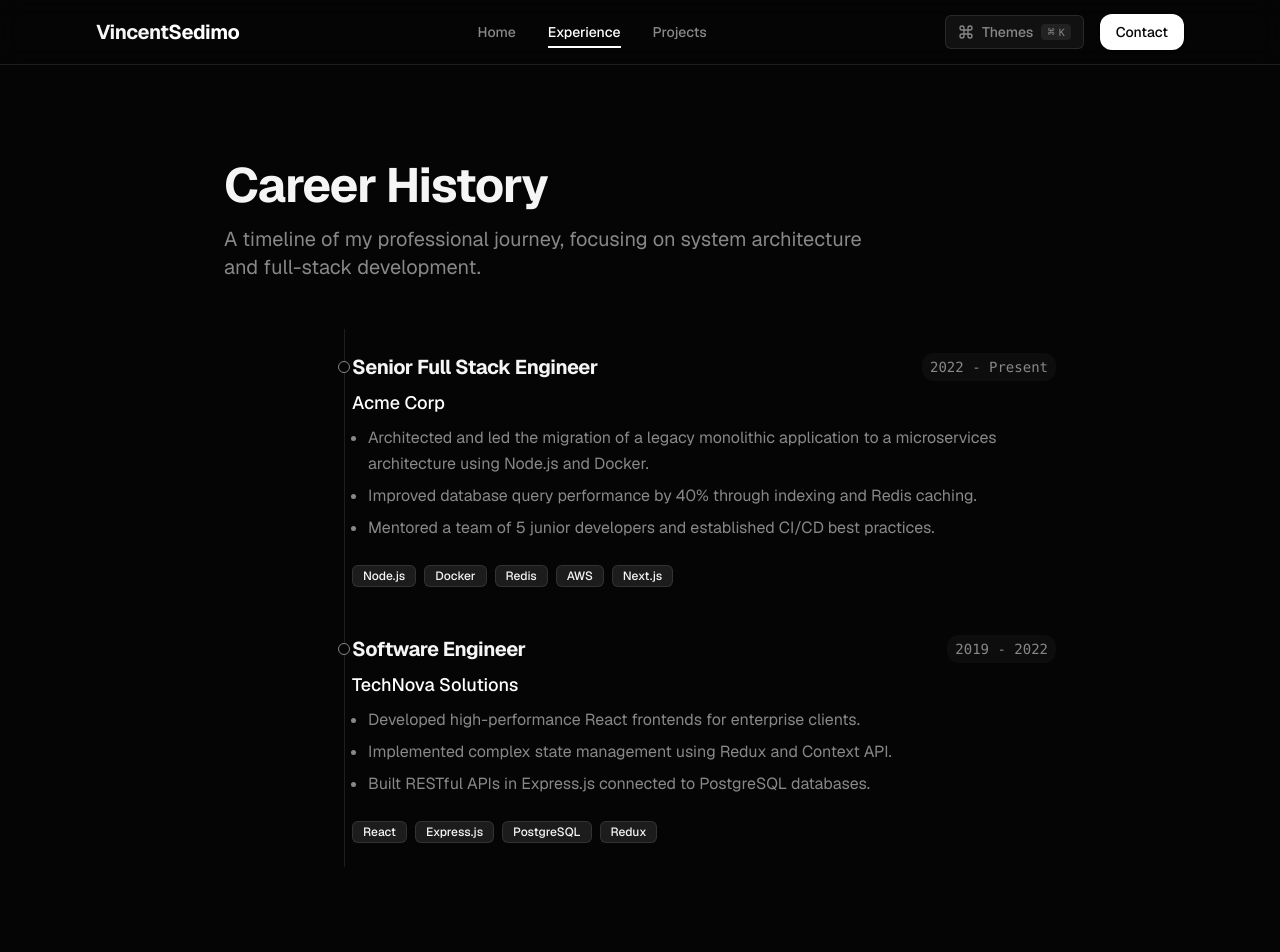
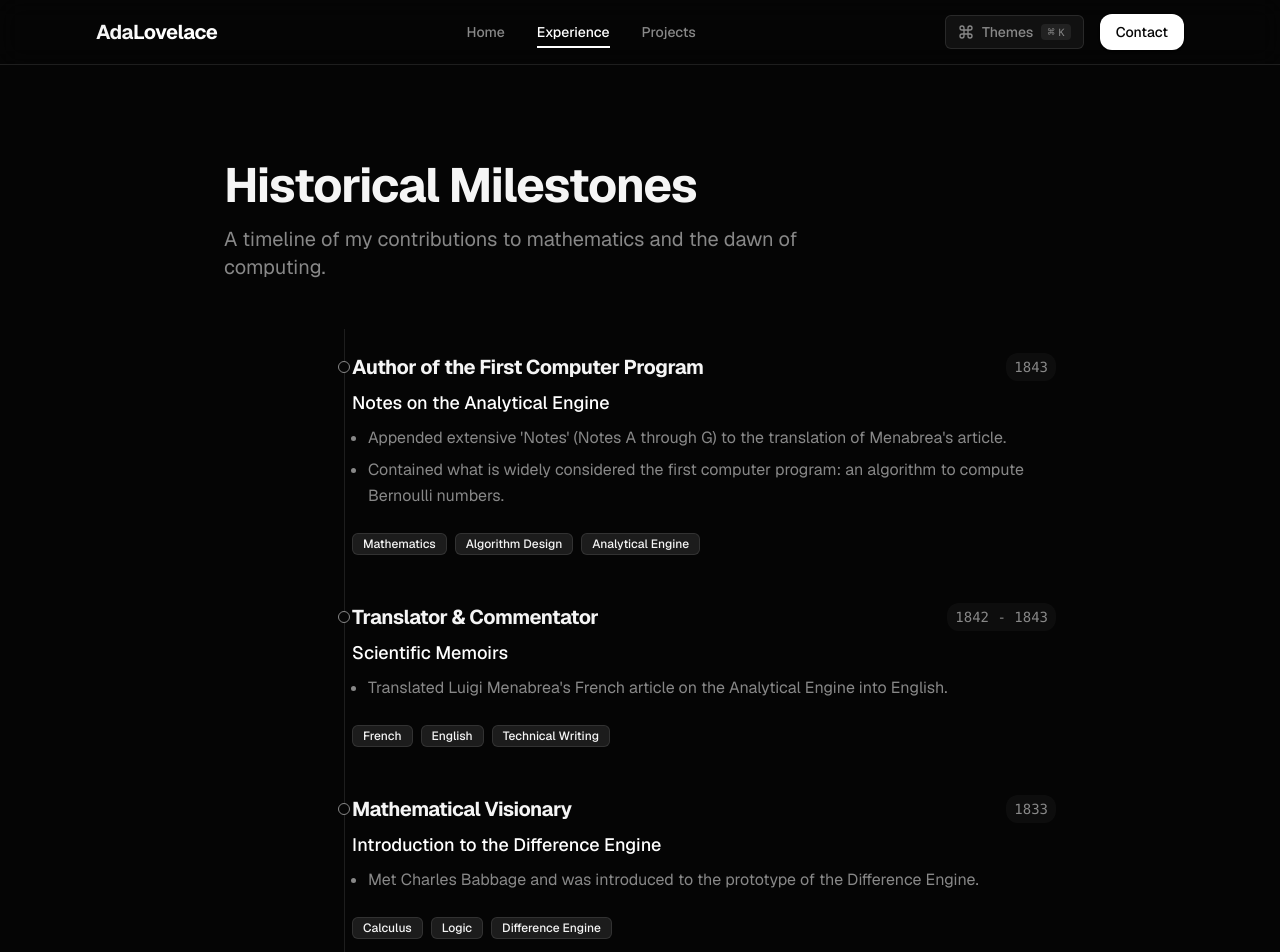
Before and after one commit to smartketeer/interactiveUI, a Next.js app: page /experience in a window 1280 px wide. Shown: the top 952 px of the page. Built offline with nearby package versions, Linux system fonts and the light colour scheme.

Commit message:
chore: Update portfolio content to Ada Lovelace and fix hydration warnings

```diff
--- a/src/app/api/contact/route.ts
+++ b/src/app/api/contact/route.ts
@@ -22,7 +22,7 @@ export async function POST(request: Request) {
   } catch (error) {
     if (error instanceof z.ZodError) {
       return NextResponse.json(
-        { message: "Validation error", errors: error.errors },
+        { message: "Validation error", errors: error.flatten().fieldErrors },
         { status: 400 }
       );
     }
--- a/src/app/api/status/route.ts
+++ b/src/app/api/status/route.ts
@@ -3,10 +3,10 @@ import { NextResponse } from "next/server";
 export async function GET() {
   // Simulate checking various systems for the "Senior Flex" widget
   const systems = [
-    { name: "Database", status: "operational", latency: Math.floor(Math.random() * 50) + 10 },
-    { name: "Redis Cache", status: "operational", latency: Math.floor(Math.random() * 20) + 5 },
-    { name: "Auth Service", status: "operational", latency: Math.floor(Math.random() * 100) + 20 },
-    { name: "Message Queue", status: Math.random() > 0.95 ? "degraded" : "operational", latency: Math.floor(Math.random() * 200) + 50 },
+    { name: "The Mill", status: "operational", latency: Math.floor(Math.random() * 50) + 10 },
+    { name: "The Store", status: "operational", latency: Math.floor(Math.random() * 20) + 5 },
+    { name: "Punched Cards", status: "operational", latency: Math.floor(Math.random() * 100) + 20 },
+    { name: "The Printer", status: Math.random() > 0.95 ? "degraded" : "operational", latency: Math.floor(Math.random() * 200) + 50 },
   ];
 
   const allOperational = systems.every(s => s.status === "operational");
--- a/src/app/experience/page.tsx
+++ b/src/app/experience/page.tsx
@@ -1,32 +1,38 @@
 import { TimelineItem } from "@/components/ui/TimelineItem";
 
 export const metadata = {
-  title: "Experience | Vincent Sedimo",
-  description: "Career history and professional experience.",
+  title: "Experience | Ada Lovelace",
+  description: "Career history and historical milestones.",
 };
 
 const experienceData = [
   {
-    role: "Senior Full Stack Engineer",
-    company: "Acme Corp",
-    period: "2022 - Present",
+    role: "Author of the First Computer Program",
+    company: "Notes on the Analytical Engine",
+    period: "1843",
     description: [
-      "Architected and led the migration of a legacy monolithic application to a microservices architecture using Node.js and Docker.",
-      "Improved database query performance by 40% through indexing and Redis caching.",
-      "Mentored a team of 5 junior developers and established CI/CD best practices."
+      "Appended extensive 'Notes' (Notes A through G) to the translation of Menabrea's article.",
+      "Contained what is widely considered the first computer program: an algorithm to compute Bernoulli numbers."
     ],
-    technologies: ["Node.js", "Docker", "Redis", "AWS", "Next.js"]
+    technologies: ["Mathematics", "Algorithm Design", "Analytical Engine"]
   },
   {
-    role: "Software Engineer",
-    company: "TechNova Solutions",
-    period: "2019 - 2022",
+    role: "Translator & Commentator",
+    company: "Scientific Memoirs",
+    period: "1842 - 1843",
     description: [
-      "Developed high-performance React frontends for enterprise clients.",
-      "Implemented complex state management using Redux and Context API.",
-      "Built RESTful APIs in Express.js connected to PostgreSQL databases."
+      "Translated Luigi Menabrea's French article on the Analytical Engine into English."
     ],
-    technologies: ["React", "Express.js", "PostgreSQL", "Redux"]
+    technologies: ["French", "English", "Technical Writing"]
+  },
+  {
+    role: "Mathematical Visionary",
+    company: "Introduction to the Difference Engine",
+    period: "1833",
+    description: [
+      "Met Charles Babbage and was introduced to the prototype of the Difference Engine."
+    ],
+    technologies: ["Calculus", "Logic", "Difference Engine"]
   }
 ];
 
@@ -35,9 +41,9 @@ export default function Experience() {
     <div className="flex flex-col gap-16 py-12 md:py-24">
       <section className="container mx-auto px-4 sm:px-6 lg:px-8 max-w-4xl">
         <div className="mb-12">
-          <h1 className="text-4xl md:text-5xl font-bold tracking-tight text-theme-text mb-4 font-heading">Career History</h1>
+          <h1 className="text-4xl md:text-5xl font-bold tracking-tight text-theme-text mb-4 font-heading">Historical Milestones</h1>
           <p className="text-xl text-theme-muted max-w-2xl font-body">
-            A timeline of my professional journey, focusing on system architecture and full-stack development.
+            A timeline of my contributions to mathematics and the dawn of computing.
           </p>
         </div>
 
--- a/src/app/page.tsx
+++ b/src/app/page.tsx
@@ -16,15 +16,15 @@ export default function Home() {
       <section className="container mx-auto px-4 sm:px-6 lg:px-8 max-w-6xl">
         <div className="grid md:grid-cols-2 gap-12 items-start surface-structural p-8">
           <div>
-            <h2 className="text-3xl font-bold tracking-tight font-heading text-theme-text mb-6">Core Competencies</h2>
+            <h2 className="text-3xl font-bold tracking-tight font-heading text-theme-text mb-6">Key Interests</h2>
             <div className="flex flex-col gap-4">
               <div className="flex items-start gap-4">
                 <div className="flex-shrink-0 h-10 w-10 rounded-theme-sm bg-theme-primary/10 flex items-center justify-center">
                   <span className="text-theme-primary font-bold">01</span>
                 </div>
                 <div>
-                  <h3 className="font-semibold text-theme-text font-heading text-lg">System Architecture</h3>
-                  <p className="text-theme-muted mt-1 leading-relaxed">Designing resilient, scalable systems that can handle high traffic and complex data flows.</p>
+                  <h3 className="font-semibold text-theme-text font-heading text-lg">Analytical Engines</h3>
+                  <p className="text-theme-muted mt-1 leading-relaxed">Exploring the theoretical limits of computation and the mechanical calculation of complex mathematical series.</p>
                 </div>
               </div>
               <div className="flex items-start gap-4">
@@ -32,8 +32,8 @@ export default function Home() {
                   <span className="text-theme-primary font-bold">02</span>
                 </div>
                 <div>
-                  <h3 className="font-semibold text-theme-text font-heading text-lg">Modern Tooling</h3>
-                  <p className="text-theme-muted mt-1 leading-relaxed">Mastery of React, Next.js 15, TypeScript, Tailwind CSS, and Framer Motion for premium UIs.</p>
+                  <h3 className="font-semibold text-theme-text font-heading text-lg">Poetical Science</h3>
+                  <p className="text-theme-muted mt-1 leading-relaxed">Applying mathematical logic to the creative arts, theorizing algorithms that transcend simple arithmetic.</p>
                 </div>
               </div>
             </div>
@@ -41,7 +41,7 @@ export default function Home() {
           <div className="space-y-6">
             <h2 className="text-3xl font-bold tracking-tight font-heading text-theme-text">Philosophy</h2>
             <p className="text-lg text-theme-muted leading-relaxed font-body">
-              I believe in writing code that is not only functional but maintainable and scalable. A truly senior engineer understands that technology is just a tool to solve business problems elegantly.
+              I believe that the Analytical Engine weaves algebraic patterns just as the Jacquard loom weaves flowers and leaves. A truly visionary mind understands that computation is a canvas for both science and art.
             </p>
           </div>
         </div>
@@ -50,29 +50,27 @@ export default function Home() {
       {/* Top Projects Section */}
       <section className="container mx-auto px-4 sm:px-6 lg:px-8 max-w-6xl">
         <div className="flex items-center justify-between mb-10">
-          <h2 className="text-3xl font-bold tracking-tight text-theme-text">Featured Projects</h2>
+          <h2 className="text-3xl font-bold tracking-tight text-theme-text">Featured Contributions</h2>
           <Link href="/projects" className="hidden md:flex items-center gap-2 text-sm font-medium text-theme-primary hover:text-theme-primary/80 transition-colors">
-            View all projects <ArrowRight className="h-4 w-4" />
+            View all contributions <ArrowRight className="h-4 w-4" />
           </Link>
         </div>
 
         <div className="grid md:grid-cols-2 gap-6">
           <ProjectCard
-            title="Enterprise E-Commerce Platform"
-            description="A high-performance e-commerce solution built for scale. Implemented advanced caching with Redis, microservices architecture, and a resilient payment gateway integration."
-            tags={["Next.js", "TypeScript", "Redis", "Stripe", "PostgreSQL"]}
-            githubUrl="https://github.com"
+            title="Note G: The Bernoulli Algorithm"
+            description="Wrote the first published algorithm intended to be executed by a machine, designed to compute Bernoulli numbers."
+            tags={["Theoretical Computing", "Mathematics", "Analytical Engine"]}
           />
           <ProjectCard
-            title="Real-Time Analytics Dashboard"
-            description="Processed millions of events per day using WebSockets and Apache Kafka. The UI renders dynamic charts with sub-second latency using Canvas APIs."
-            tags={["React", "Node.js", "WebSockets", "Kafka", "Docker"]}
-            liveUrl="https://example.com"
+            title="The Menabrea Translation"
+            description="Translated and expanded upon Luigi Menabrea's memoir, tripling its length with original insights into machine logic."
+            tags={["French to English", "Technical Writing", "Peer Review"]}
           />
         </div>
 
         <Link href="/projects" className="flex md:hidden items-center justify-center gap-2 text-sm font-medium text-theme-text bg-theme-secondary/50 py-3 rounded-theme mt-6 hover:bg-theme-secondary transition-colors">
-          View all projects <ArrowRight className="h-4 w-4" />
+          View all contributions <ArrowRight className="h-4 w-4" />
         </Link>
       </section>
 
--- a/src/app/projects/page.tsx
+++ b/src/app/projects/page.tsx
@@ -1,35 +1,25 @@
 import { ProjectCard } from "@/components/ui/ProjectCard";
 
 export const metadata = {
-  title: "Projects | Vincent Sedimo",
-  description: "Showcase of robust systems and web applications.",
+  title: "Projects | Ada Lovelace",
+  description: "Historical contributions and visionary theories.",
 };
 
 const projectsData = [
   {
-    title: "Enterprise Data Dashboard",
-    description: "A high-performance real-time analytics dashboard processing millions of data points with WebSockets and optimized React rendering. Built with complex state management to ensure seamless UI updates at 60fps.",
-    tags: ["Next.js", "TypeScript", "Tailwind", "WebSockets", "Recharts"],
-    githubUrl: "https://github.com",
-    liveUrl: "https://example.com"
+    title: "Note G: The Bernoulli Algorithm",
+    description: "Wrote the first published algorithm intended to be executed by a machine, designed to compute Bernoulli numbers.",
+    tags: ["Theoretical Computing", "Mathematics", "Analytical Engine"]
   },
   {
-    title: "Distributed Task Queue",
-    description: "A scalable microservice architecture for processing background jobs, featuring a custom admin panel and Redis-backed state management. Handled up to 10k concurrent jobs.",
-    tags: ["Node.js", "Redis", "Docker", "React", "PostgreSQL"],
-    githubUrl: "https://github.com"
+    title: "The Menabrea Translation",
+    description: "Translated and expanded upon Luigi Menabrea's memoir, tripling its length with original insights into machine logic.",
+    tags: ["French to English", "Technical Writing", "Peer Review"]
   },
   {
-    title: "E-Commerce Payment Gateway",
-    description: "Integrated secure payment processing with Stripe and PayPal, featuring multi-currency support, automated invoicing, and robust webhook handling.",
-    tags: ["Next.js", "Stripe API", "Serverless", "Prisma"],
-    liveUrl: "https://example.com"
-  },
-  {
-    title: "Real-time Collaboration Tool",
-    description: "A workspace for remote teams featuring live cursor tracking, conflict resolution for document editing, and video conferencing capabilities.",
-    tags: ["React", "WebRTC", "Socket.io", "MongoDB"],
-    githubUrl: "https://github.com"
+    title: "Poetical Science & Generative Art",
+    description: "Theorized that an engine could compose elaborate and scientific pieces of music of any degree of complexity if pitched sounds were mapped to operating rules.",
+    tags: ["Algorithmic Music", "Visionary Theory", "Logic"]
   }
 ];
 
@@ -38,9 +28,9 @@ export default function Projects() {
     <div className="flex flex-col gap-16 py-12 md:py-24">
       <section className="container mx-auto px-4 sm:px-6 lg:px-8 max-w-6xl">
         <div className="mb-12">
-          <h1 className="text-4xl md:text-5xl font-bold tracking-tight text-theme-text mb-4 font-heading">Selected Work</h1>
+          <h1 className="text-4xl md:text-5xl font-bold tracking-tight text-theme-text mb-4 font-heading">Historical Contributions</h1>
           <p className="text-xl text-theme-muted max-w-2xl font-body">
-            Deep dives into production systems I've built, focusing on architectural decisions and performance.
+            Deep dives into my foundational theories and algorithms, shaping the future of computation.
           </p>
         </div>
 
--- a/src/components/features/ContactForm.tsx
+++ b/src/components/features/ContactForm.tsx
@@ -72,11 +72,12 @@ export function ContactForm() {
         </div>
       )}
 
-      <form onSubmit={handleSubmit(onSubmit)} className="space-y-6">
+      <form onSubmit={handleSubmit(onSubmit)} className="space-y-6" suppressHydrationWarning>
         <div className="grid grid-cols-1 sm:grid-cols-2 gap-6">
           <div className="space-y-2">
             <label htmlFor="name" className="text-sm font-medium text-theme-text">Name</label>
             <input
+              suppressHydrationWarning
               {...register("name")}
               id="name"
               className={cn(
@@ -93,6 +94,7 @@ export function ContactForm() {
           <div className="space-y-2">
             <label htmlFor="email" className="text-sm font-medium text-theme-text">Email</label>
             <input
+              suppressHydrationWarning
               {...register("email")}
               id="email"
               type="email"
@@ -111,6 +113,7 @@ export function ContactForm() {
         <div className="space-y-2">
           <label htmlFor="message" className="text-sm font-medium text-theme-text">Message</label>
           <textarea
+            suppressHydrationWarning
             {...register("message")}
             id="message"
             className={cn(
--- a/src/components/features/Hero.tsx
+++ b/src/components/features/Hero.tsx
@@ -14,11 +14,11 @@ export function Hero() {
         <div className="flex flex-col gap-6 max-w-2xl">
           <div className="inline-flex items-center gap-2 rounded-theme-sm border-[length:var(--theme-border-width)] border-theme-border bg-theme-secondary/50 px-3 py-1 text-sm text-theme-text w-fit">
             <Terminal className="h-4 w-4 text-theme-primary" />
-            <span>Senior Full Stack Developer</span>
+            <span>Visionary Mathematician</span>
           </div>
 
           <h1 className="text-5xl md:text-7xl font-bold tracking-tight text-theme-text leading-[1.1] font-heading">
-            Architecting scalable <span className="text-theme-primary">web systems</span> for the modern web.
+            The World's First <span className="text-theme-primary">Computer Programmer</span>.
           </h1>
 
           <div className="text-xl text-theme-muted leading-relaxed max-w-xl font-body">
@@ -42,9 +42,9 @@ export function Hero() {
                 backgroundClip: "text"
               }}
             >
-              Vincent Sedimo
+              Ada Lovelace
             </motion.span>
-            . I specialize in designing and building high-performance, production-ready applications with React, Next.js, and complex backend architectures.
+            . I realized that the Analytical Engine had applications far beyond pure calculation, envisioning a future of algorithmic music and what would become modern computing.
           </div>
 
           <div className="flex items-center gap-4 pt-4">
--- a/src/components/features/StatusWidget.tsx
+++ b/src/components/features/StatusWidget.tsx
@@ -47,10 +47,10 @@ export function StatusWidget() {
 
   const getIcon = (name: string) => {
     switch (name) {
-      case "Database": return <Database className="h-4 w-4" />;
-      case "Redis Cache": return <Box className="h-4 w-4" />;
-      case "Auth Service": return <Key className="h-4 w-4" />;
-      case "Message Queue": return <Server className="h-4 w-4" />;
+      case "The Mill": return <Server className="h-4 w-4" />;
+      case "The Store": return <Database className="h-4 w-4" />;
+      case "Punched Cards": return <Box className="h-4 w-4" />;
+      case "The Printer": return <Activity className="h-4 w-4" />;
       default: return <Activity className="h-4 w-4" />;
     }
   };
@@ -64,7 +64,7 @@ export function StatusWidget() {
       <div className="flex items-center justify-between border-b border-theme-border pb-4">
         <div className="flex items-center gap-2">
           <Activity className="h-5 w-5 text-theme-primary" />
-          <h3 className="font-semibold text-theme-text font-heading tracking-tight">Live Core Systems</h3>
+          <h3 className="font-semibold text-theme-text font-heading tracking-tight">Analytical Engine</h3>
         </div>
         <div className="flex items-center gap-2">
           <div className={cn("h-2.5 w-2.5 rounded-full animate-pulse", data?.status === "healthy" ? "bg-green-500" : "bg-yellow-500")} />
--- a/src/components/layout/Footer.tsx
+++ b/src/components/layout/Footer.tsx
@@ -6,7 +6,7 @@ export function Footer() {
     <footer className="w-full border-t border-theme-muted/20 bg-theme-base py-8">
       <div className="container mx-auto flex max-w-6xl flex-col items-center justify-between gap-4 px-4 sm:flex-row sm:px-6 lg:px-8">
         <p className="text-sm text-theme-muted">
-          © {new Date().getFullYear()} Vincent Sedimo. All rights reserved.
+          © {new Date().getFullYear()} Ada Lovelace. All rights reserved.
         </p>
         <div className="flex items-center gap-4">
           <Link href="https://github.com" target="_blank" className="text-theme-muted hover:text-theme-primary transition-colors">
--- a/src/components/layout/Navigation.tsx
+++ b/src/components/layout/Navigation.tsx
@@ -19,7 +19,7 @@ export function Navigation() {
     <header className="sticky top-0 z-50 w-full border-b border-theme-muted/20 bg-theme-base/80 backdrop-blur-md">
       <div className="container mx-auto flex h-16 max-w-6xl items-center justify-between px-4 sm:px-6 lg:px-8">
         <Link href="/" className="text-xl font-bold tracking-tight text-theme-text">
-          Vincent<span className="text-theme-primary">Sedimo</span>
+          Ada<span className="text-theme-primary">Lovelace</span>
         </Link>
         <nav className="hidden md:flex items-center gap-8">
           {links.map(({ href, label }) => {
```
